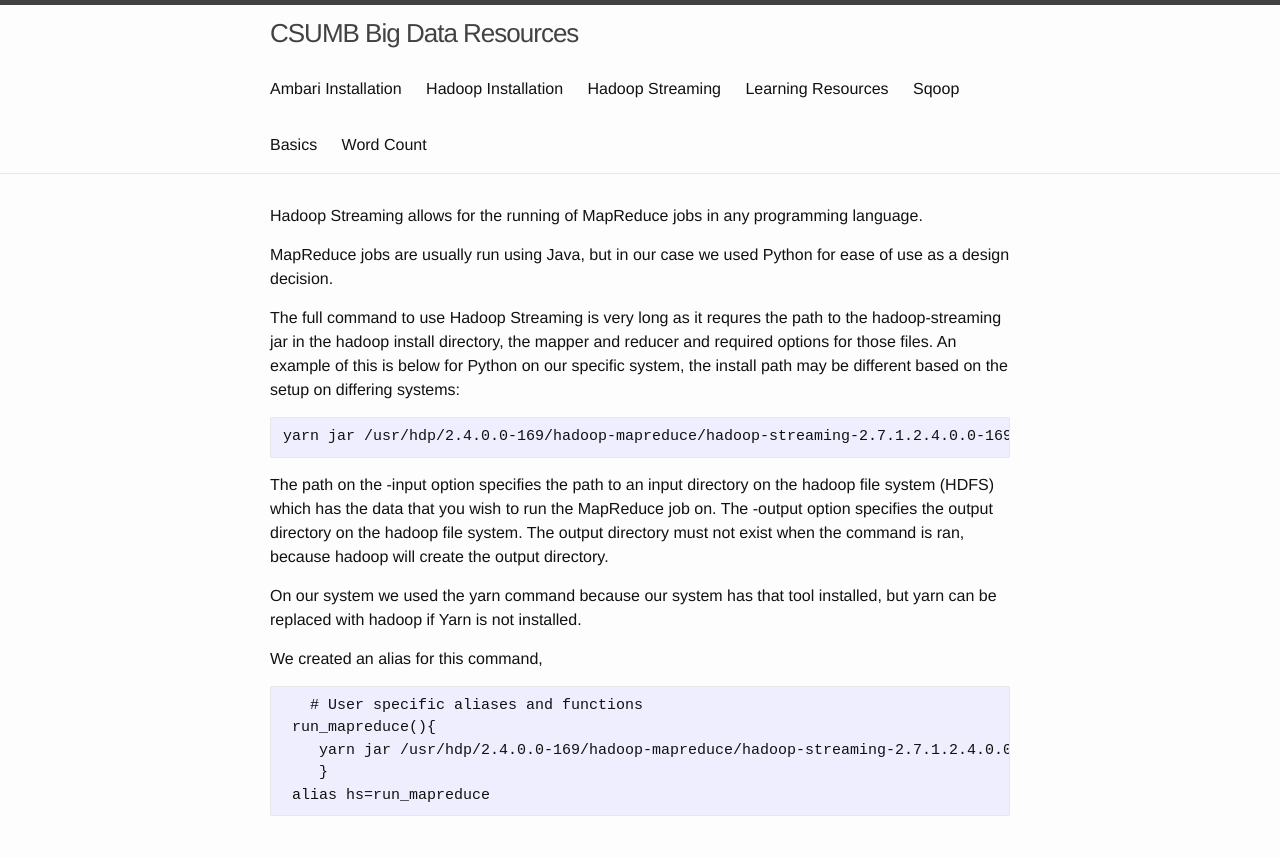
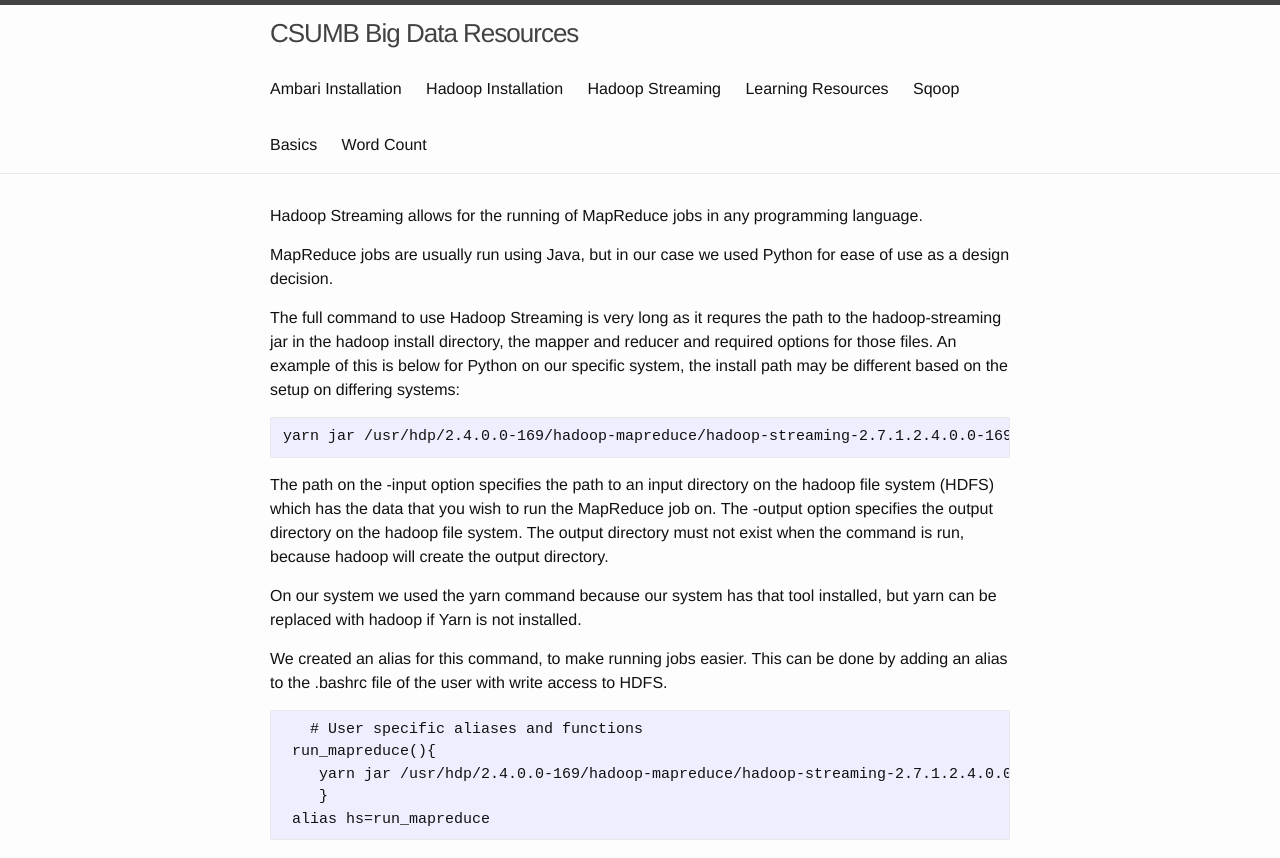
Before and after one commit to mshaw-csumb/csumbBigData.github.io, a Jekyll site: the page built from content/hadoop_streaming.md, in a window 1280 px wide. Shown: the top 858 px of the page. Built offline with Jekyll 4.4.1, drawn with Linux system fonts in a browser that asks for light colours; some of the changed text lies outside the part shown; grey boxes are pictures that could not be loaded.

Commit message:
Update hadoop_streaming.md

```diff
--- a/content/hadoop_streaming.md
+++ b/content/hadoop_streaming.md
@@ -11,14 +11,19 @@
 
     yarn jar /usr/hdp/2.4.0.0-169/hadoop-mapreduce/hadoop-streaming-2.7.1.2.4.0.0-169.jar -mapper ./Mapper.py -reducer ./Reducer.py -file ./Mapper.py -file ./Reducer.py -input /mapRedInDir -output /mapRedOutDir
 
-The path on the -input option specifies the path to an input directory on the hadoop file system (HDFS) which has the data that you wish to run the MapReduce job on. The -output option specifies the output directory on the hadoop file system. The output directory must not exist when the command is ran, because hadoop will create the output directory.
+The path on the -input option specifies the path to an input directory on the hadoop file system (HDFS) which has the data that you wish to run the MapReduce job on. The -output option specifies the output directory on the hadoop file system. The output directory must not exist when the command is run, because hadoop will create the output directory.
 
 On our system we used the yarn command because our system has that tool installed, but yarn can be replaced with hadoop if Yarn is not installed.
 
-We created an alias for this command,
+We created an alias for this command, to make running jobs easier. This can be done by adding an alias to the .bashrc file of the user with write access to HDFS.
 
        # User specific aliases and functions
      run_mapreduce(){
         yarn jar /usr/hdp/2.4.0.0-169/hadoop-mapreduce/hadoop-streaming-2.7.1.2.4.0.0-169.jar -mapper $1 -reducer $2 -file $1     -file $2 -input $3 -output $4
         }
      alias hs=run_mapreduce
+
+
+The alias code makes it possible to run the previous command in the following format:
+
+    hs ./Mapper.py ./Reducer.py /mapRedInDir /mapRedOutDir
```
